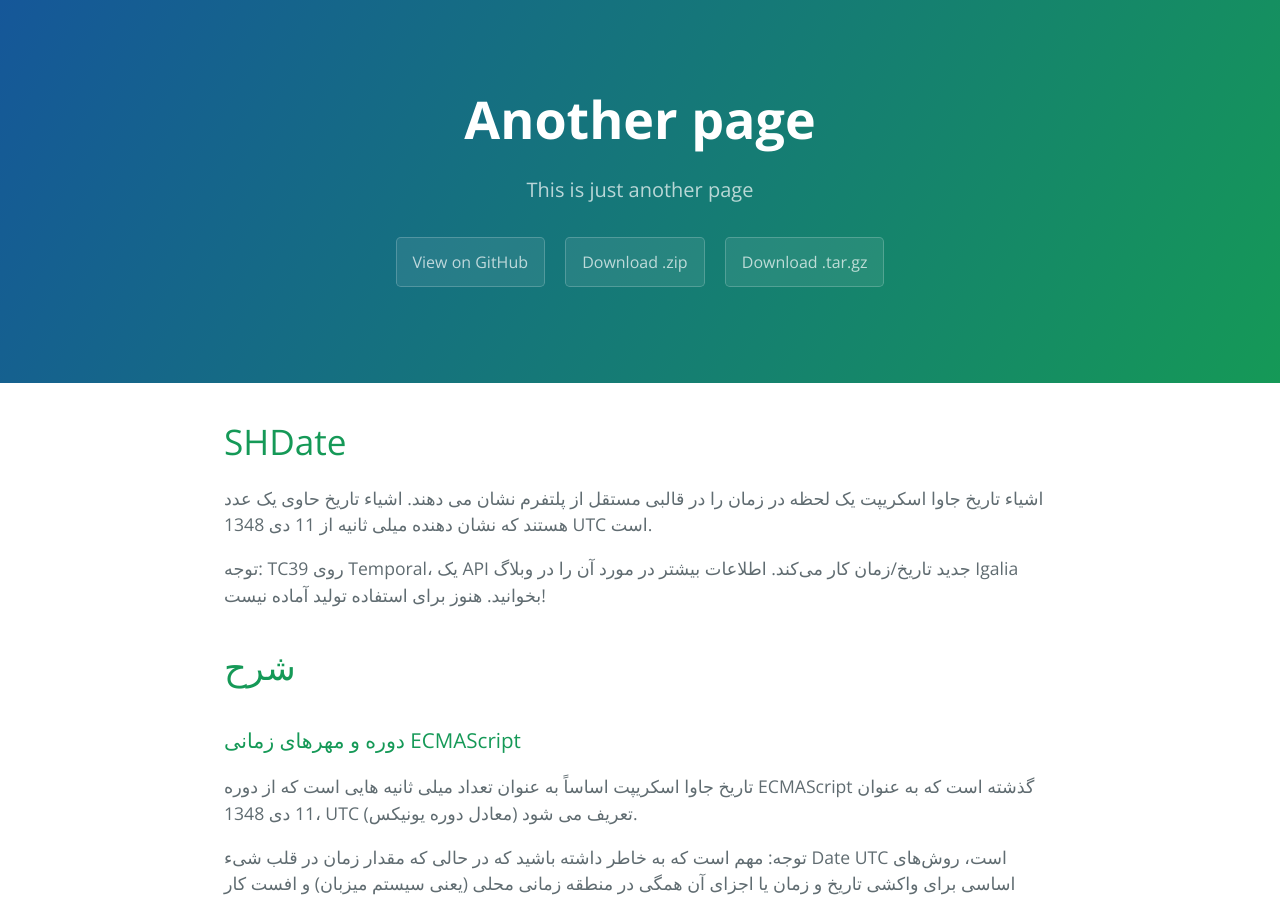
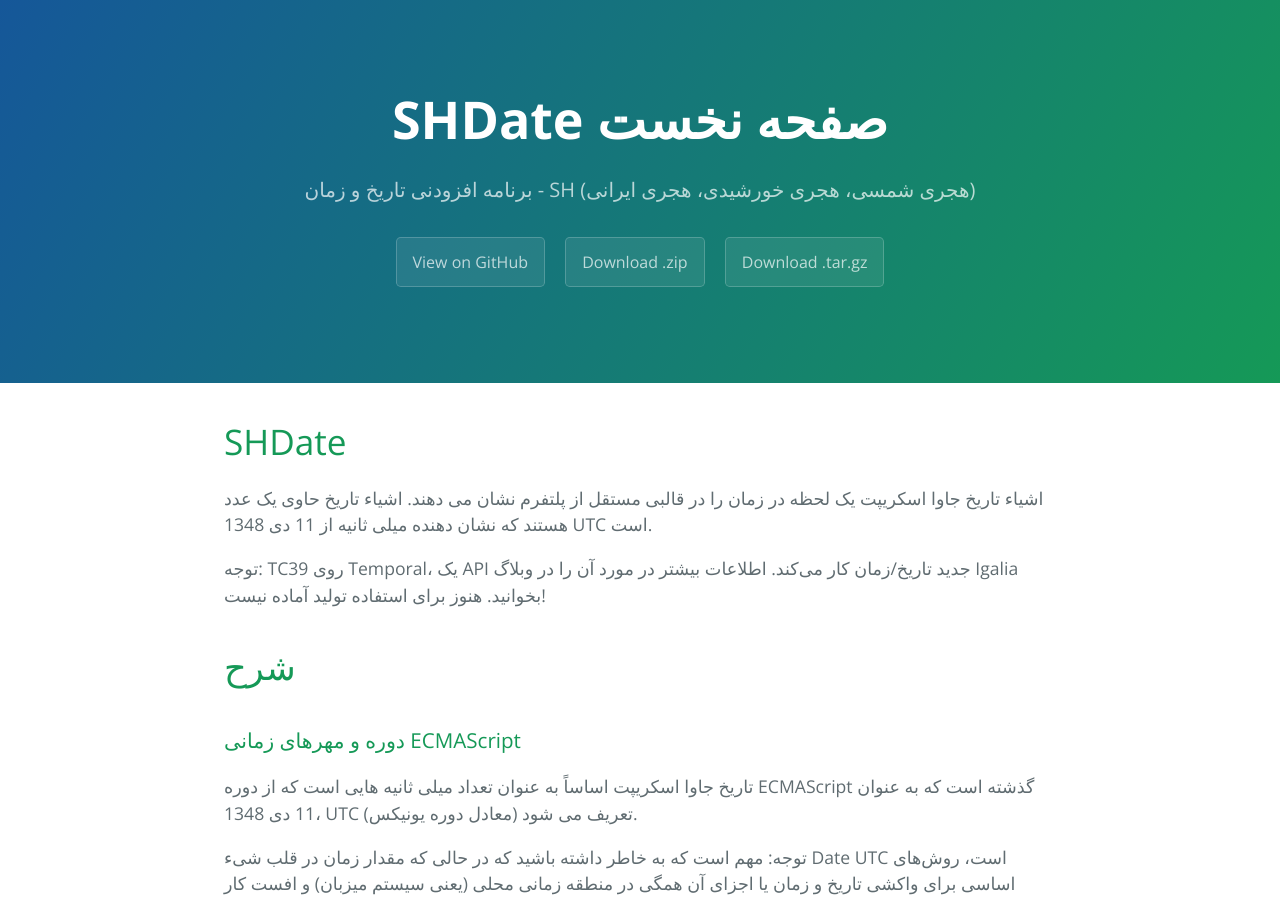
Before and after one commit to md-akhi/SHDateTime-js, a Jekyll site: the page built from docs/fa/index.md, in a window 1280 px wide and 900 px high. Built offline with Jekyll 4.4.1, drawn with Linux system fonts in a browser that asks for light colours.

Commit message:
docs(dev): develop
Signed-off-by: MD Amanalikhani <md.akhi.ir@gmail.com>
Co-authored-by: MD Amanalikhani <md.akhi.ir@gmail.com>

```diff
--- a/docs/fa/index.md
+++ b/docs/fa/index.md
@@ -1,7 +1,7 @@
 ---
 layout: default
-title: Another page
-description: This is just another page
+title: SHDate صفحه نخست
+description: برنامه افزودنی تاریخ و زمان - SH (هجری شمسی، هجری خورشیدی، هجری ایرانی)
 ---
 
 # SHDate
```
Also changed, not shown: docs/en/index.md (+3 -2 lines), README.md.
